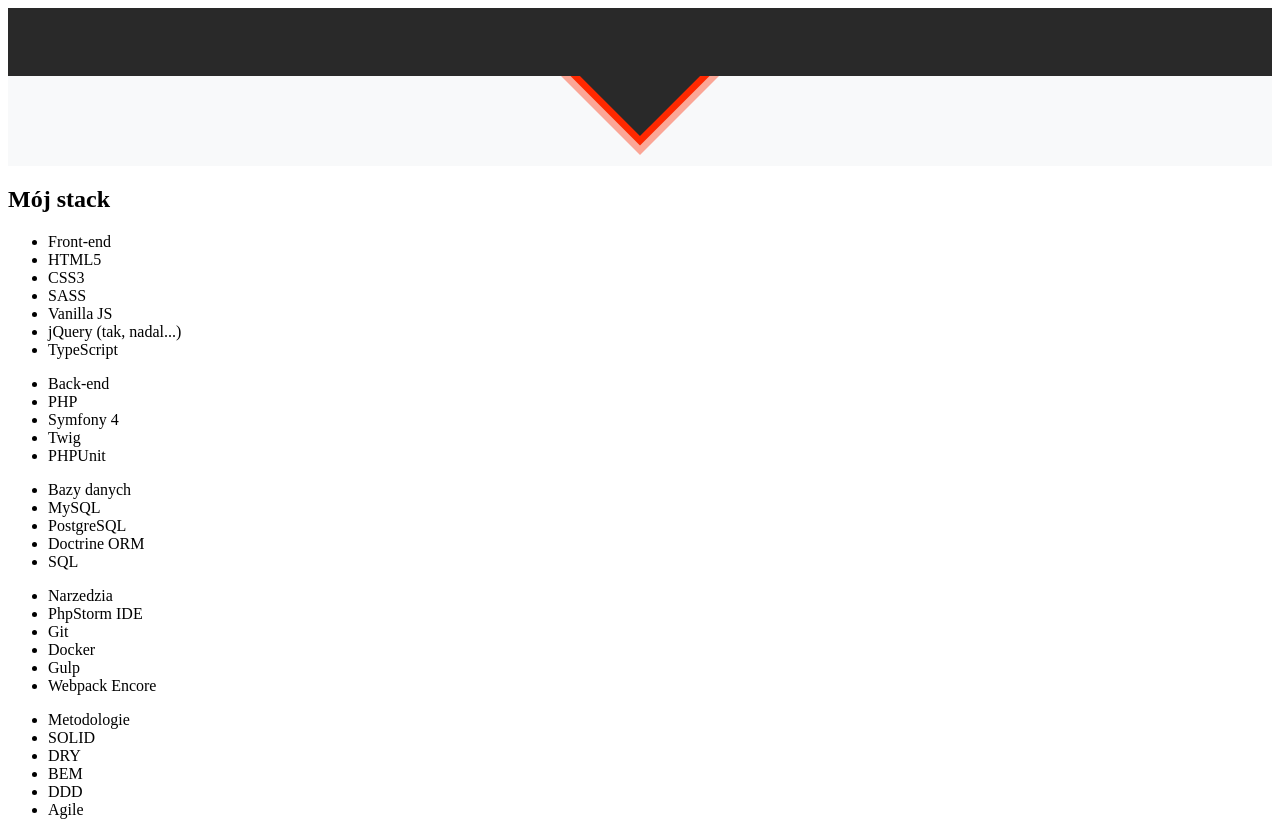
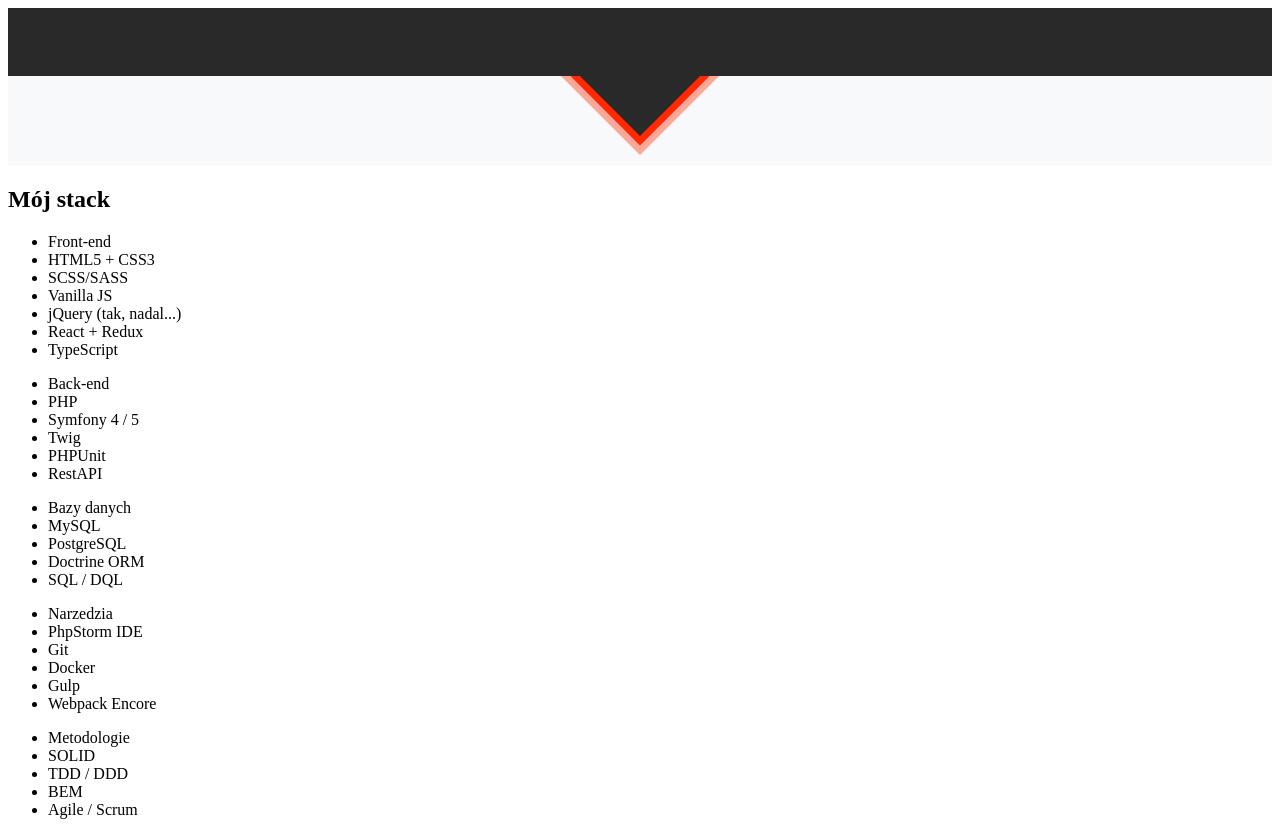
Before and after one commit to oskarbarcz/archi-tektur-pl-website, a Symfony app: template templates/sections/stack.twig in a window 1280 px wide. Run offline with Twig, Linux system fonts and the light colour scheme; the template is opened without the code that fills it, so the values that code supplies are empty; some libraries are stand-ins or nearby versions.

Commit message:
Add changes in current stack

```diff
--- a/templates/sections/about-me.html.twig
+++ b/templates/sections/about-me.html.twig
@@ -5,7 +5,7 @@
             <img src="{{ asset('/media/yt-video-cover-min.png') }}" alt="" class="image_src">
             <a href="https://www.youtube.com/watch?v=E0loT-U8G14" target="_blank" class="image_overlay">
                 <span class="image_text">Otwórz film na platformie</span>
-                <img class="image_yt-icon" src="{{ asset('media/yt-logo-min.png'K) }}" alt="">
+                <img class="image_yt-icon" src="{{ asset('media/yt-logo-min.png') }}" alt="">
             </a>
             <figcaption class="image_help-text">
                 Kliknij by odtworzyć film w osobnym oknie
@@ -18,7 +18,7 @@
                 Cześć, jestem Oskar. Zajmuję się programowaniem serwerów i aplikacji webowych. Pracuję na codzień z
                 Symfony, Doctrine, Redisem, Dockerem oraz wieloma innymi technologiami dla kluczowych klientów z Polski
                 i Niemiec. Moim głównym środowiskiem pracy jest backend, ale nie jest mi obcy frontend, szczególnie
-                pisany w React. Na codzień zajmuję się architekturą oprogramowania oraz projektowaniem i wdrażaniem
+                pisany w React.js. Na codzień zajmuję się architekturą oprogramowania oraz projektowaniem i wdrażaniem
                 zaplanowanych rozwiązań w życie.
             </p>
         </article>
--- a/templates/sections/stack.twig
+++ b/templates/sections/stack.twig
@@ -16,26 +16,27 @@
         <div class="stack_container">
             <ul class="stack_list">
                 <li class="stack_element stack_element--title">Front-end</li>
-                <li class="stack_element">HTML5</li>
-                <li class="stack_element">CSS3</li>
-                <li class="stack_element">SASS</li>
+                <li class="stack_element">HTML5 + CSS3</li>
+                <li class="stack_element">SCSS/SASS</li>
                 <li class="stack_element">Vanilla JS</li>
                 <li class="stack_element">jQuery (tak, nadal...)</li>
+                <li class="stack_element">React + Redux</li>
                 <li class="stack_element">TypeScript</li>
             </ul>
             <ul class="stack_list">
                 <li class="stack_element stack_element--title">Back-end</li>
                 <li class="stack_element">PHP</li>
-                <li class="stack_element">Symfony 4</li>
+                <li class="stack_element">Symfony 4 / 5</li>
                 <li class="stack_element">Twig</li>
                 <li class="stack_element">PHPUnit</li>
+                <li class="stack_element">RestAPI</li>
             </ul>
             <ul class="stack_list">
                 <li class="stack_element stack_element--title">Bazy danych</li>
                 <li class="stack_element">MySQL</li>
                 <li class="stack_element">PostgreSQL</li>
                 <li class="stack_element">Doctrine ORM</li>
-                <li class="stack_element">SQL</li>
+                <li class="stack_element">SQL / DQL</li>
             </ul>
             <ul class="stack_list">
                 <li class="stack_element stack_element--title">Narzedzia</li>
@@ -48,10 +49,9 @@
             <ul class="stack_list">
                 <li class="stack_element stack_element--title">Metodologie</li>
                 <li class="stack_element">SOLID</li>
-                <li class="stack_element">DRY</li>
+                <li class="stack_element">TDD / DDD</li>
                 <li class="stack_element">BEM</li>
-                <li class="stack_element">DDD</li>
-                <li class="stack_element">Agile</li>
+                <li class="stack_element">Agile / Scrum</li>
             </ul>
         </div>
     </div>
```
